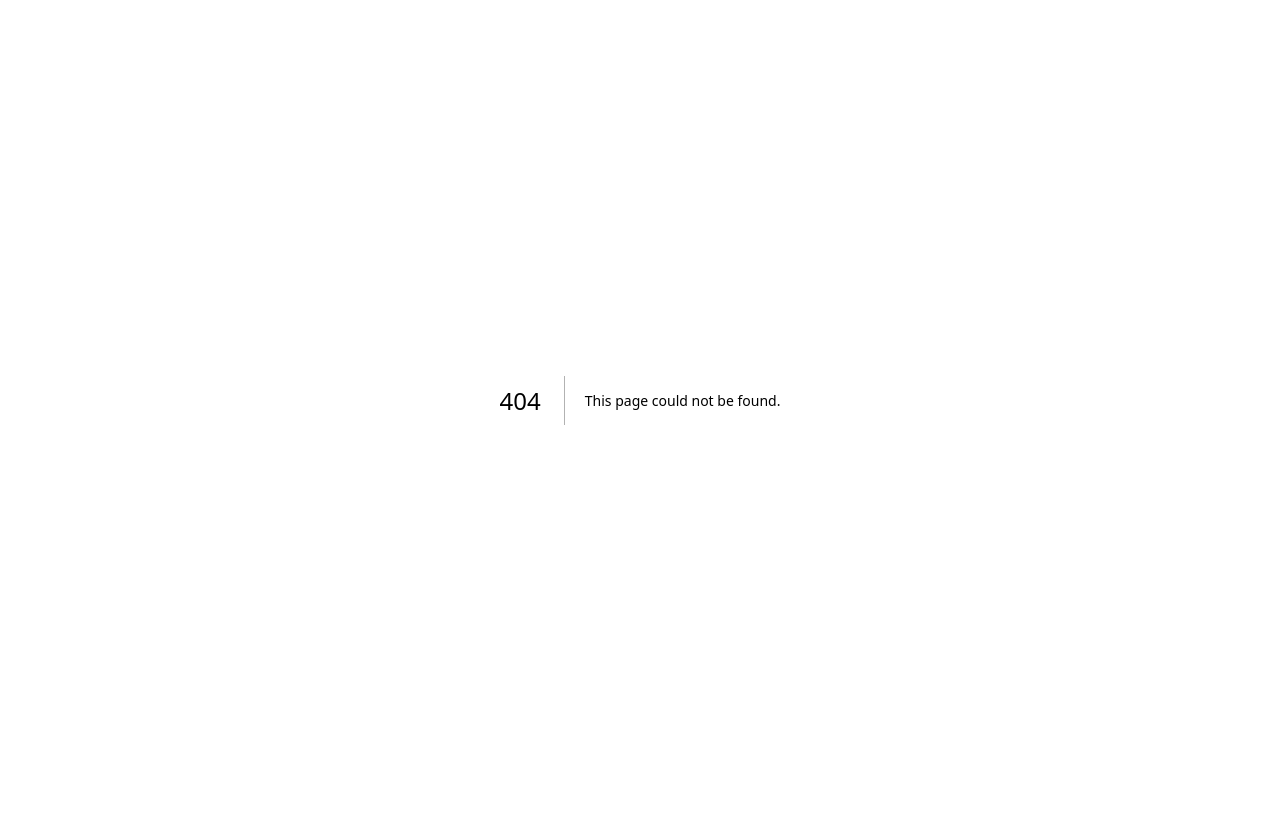
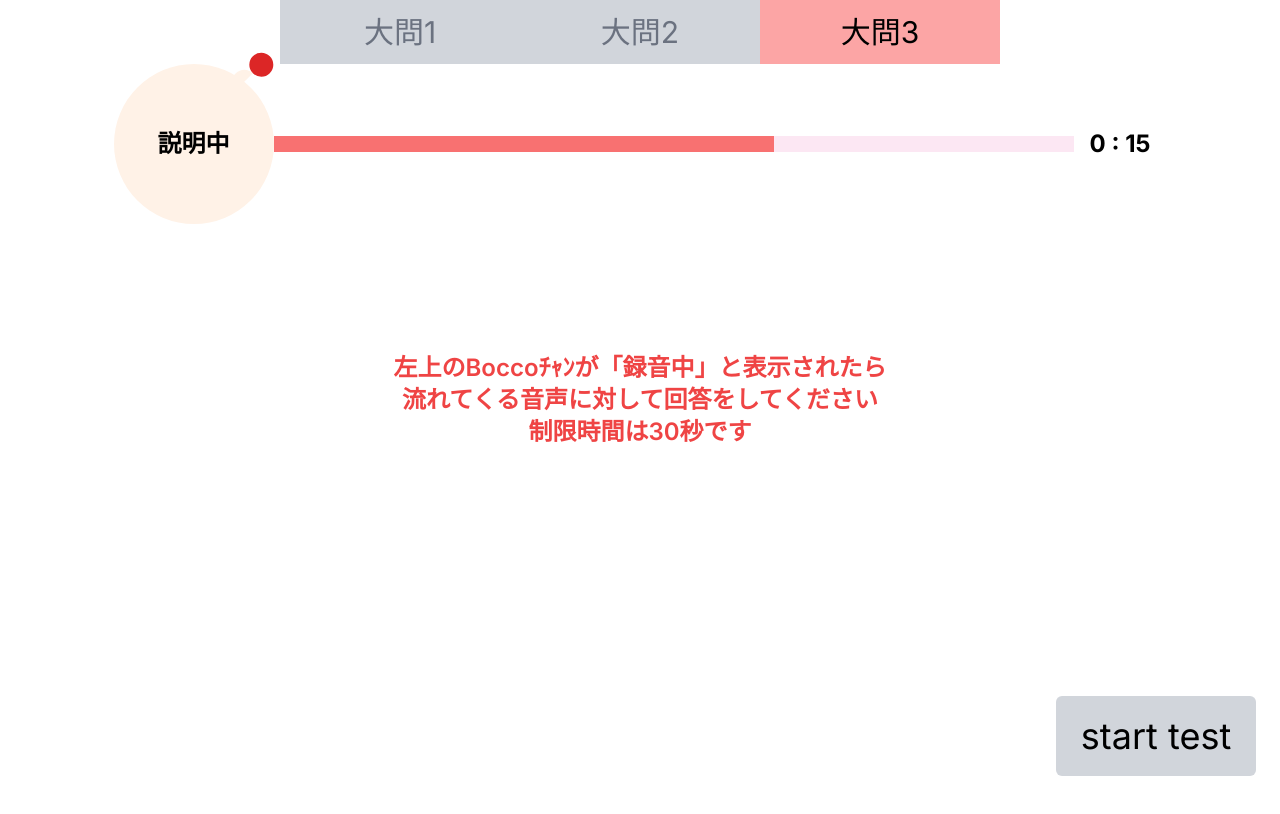
Before and after one commit to Meow520/bocco, a Next.js app in the folder speaking-test/: page /explanation/3 in a window 1280 px wide. Before the commit this address had no page. Shown: the top 814 px of the page. Built offline with nearby package versions, Linux system fonts and the light colour scheme.

Commit message:
大問３の説明画面加えました

```diff
--- /dev/null
+++ b/speaking-test/app/explanation/3/page.tsx
@@ -0,0 +1,18 @@
+// 説明（大問3）
+
+import React from 'react'
+import { CountdownBar } from '@/components/elements/Bar/CountdownBar'
+import { QuizBar } from '@/components/elements/Bar/QuizBar'
+import { ExplanationMain } from '@/components/features/explanation/3/ExplanationMain'
+
+const Explanation = () => {
+  return (
+    <div className='h-screen'>
+        <QuizBar currentNum={3} />
+        <CountdownBar status='説明中' timeLimit={30} isExplanation />
+        <ExplanationMain />
+    </div>
+  )
+}
+
+export default Explanation
--- a/speaking-test/components/elements/Bar/QuizBar.tsx
+++ b/speaking-test/components/elements/Bar/QuizBar.tsx
@@ -27,6 +27,6 @@ export const QuizBar: FC<QuizBarProps> = ({ currentNum }) => {
 };
 
 // クイズバー（問題の進捗を表すバー）
-// <Button
+// <QuizBar
 // currentNum = {1} (1 or 2 or 3)
 // />
--- a/speaking-test/components/features/explanation/2/ExplanationMain.tsx
+++ b/speaking-test/components/features/explanation/2/ExplanationMain.tsx
@@ -1,5 +1,6 @@
 "use client";
 
+import Image from "next/image";
 import React from "react";
 import { LinkButton } from "@/components/elements/Button/LinkButton";
 
@@ -7,18 +8,20 @@ export const ExplanationMain = () => {
 
   return (
     <div className="h-full">
-      <div className="w-full py-32">
+      <div className="w-full">
         <p className="text-4xl text-center">例題:</p>
+        {/* mx-auto: marginの横方向をautoにする→Image使った時に写真が中央に行くよ */}
+        {/* py-4:paddingを縦方向に4（16px）入れる */}
+        <Image src={"/images/2.png"} alt="picture" width={600} height={450} priority className="mx-auto py-4"/>
         <p className="text-4xl text-center">It&apos;s been a long time. How have you been?</p>
       </div>
 
-        <div className="absolute top-1/2 left-1/2 -translate-x-1/2 translate-y-12">
+        <div className="absolute top-1/2 left-1/2 -translate-x-1/2 translate-y-32">
+        {/* absolute=絶対位置, top/leftは要素の左上が指定された位置に行く（1/2だと画面の1/2)、-translateはマイナス方向に移動させる(x-1/2=要素のxに対する1/2、32とかはpx) */}
           <p className="text-red-500 text-2xl font-semibold text-center">
-            文章が表示されます
-            <br />
             左上のBoccoﾁｬﾝが「録音中」と表示されたら
             <br />
-            文章を読み上げてください
+            文章と図に対して回答をしてください
             <br />
             制限時間は30秒です
           </p>
--- /dev/null
+++ b/speaking-test/components/features/explanation/3/ExplanationMain.tsx
@@ -0,0 +1,28 @@
+"use client";
+
+import React from "react";
+import { LinkButton } from "@/components/elements/Button/LinkButton";
+
+export const ExplanationMain = () => {
+
+  return (
+    <div className="h-full">
+        <div className="absolute top-1/2 left-1/2 -translate-x-1/2 -translate-y-1/2">
+          <p className="text-red-500 text-2xl font-semibold text-center">
+            左上のBoccoﾁｬﾝが「録音中」と表示されたら
+            <br />
+            流れてくる音声に対して回答をしてください
+            <br />
+            制限時間は30秒です
+          </p>
+        </div>
+
+      <div className="absolute bottom-6 right-6">
+          <div className="mr-0 ml-auto">
+            <LinkButton label="start test" color="bg-gray-300 hover:bg-gray-200" size="bg" path="/quiz/1" />
+          </div>
+
+      </div>
+    </div>
+  );
+};
--- a/speaking-test/components/features/quiz/QuizMain.tsx
+++ b/speaking-test/components/features/quiz/QuizMain.tsx
@@ -5,11 +5,12 @@ import React, { FC } from "react";
 import { CountdownBar } from "@/components/elements/Bar/CountdownBar";
 import { QuizBar } from "@/components/elements/Bar/QuizBar";
 
+// .tsxは.tsファイルの中でhtmlを戻り値とする関数をexportする
 type QuizMainProps = {
   quiz: {
     id: string;
     category: number;
-    quiz: string;
+    quiz?: string;
     time: number;
     thinking?: number;
     image?: {
@@ -23,7 +24,10 @@ type QuizMainProps = {
 };
 
 export const QuizMain: FC<QuizMainProps> = ({ quiz, status }) => {
+// export constを書かないと他のファイルで使えなくなる
+// お名前:型<引数の型> = ({引数（型に書いているやつしか使えない）})　＝> {処理書いていく}
   const nextPath =
+  // ===みっつつけるとifの時のイコール、?Trueの場合、:Falseの場合
     status === "thinking"
       ? `/quiz/${quiz.id}`
       : quiz.next === "explanation"
@@ -32,6 +36,7 @@ export const QuizMain: FC<QuizMainProps> = ({ quiz, status }) => {
           ? "complete"
           : `/quiz/${quiz.next}`;
   return (
+    // 一個しか要素書いたらダメなので、divタグでくくる（中に要素入れるのはok)
     <div className="h-screen">
       <QuizBar currentNum={quiz.category} />
       <CountdownBar
@@ -39,9 +44,11 @@ export const QuizMain: FC<QuizMainProps> = ({ quiz, status }) => {
         timeLimit={status === "quiz" ? quiz.time : quiz.thinking ? quiz.thinking : 30}
         nextPath={nextPath}
       />
-      {quiz.image ? (
+      {quiz.image && (
+        // &&Trueの時だけの処理
         <div>
           <Image
+          // /はpublicの中
             src={`/images/${quiz.image.path}`}
             priority
             width={quiz.image.width}
@@ -49,13 +56,14 @@ export const QuizMain: FC<QuizMainProps> = ({ quiz, status }) => {
             alt="picture"
             className="mx-auto"
           />
-          <p className="text-center text-4xl py-4">{quiz.quiz}</p>
-        </div>
-      ) : (
-        <div className="py-40">
-          <p className="text-center text-4xl">{quiz.quiz}</p>
         </div>
       )}
+      {quiz.quiz&&(
+          <div className={`${quiz.image?"":"py-40"}`}>
+            <p className={`${quiz.image&&"py-4"} ${"text-center text-4xl"}`}>{quiz.quiz}</p>
+          </div>
+      )}
+
     </div>
   );
 };
--- a/speaking-test/tailwind.config.ts
+++ b/speaking-test/tailwind.config.ts
@@ -1,11 +1,7 @@
 import type { Config } from "tailwindcss";
 
 const config: Config = {
-  content: [
-    "./pages/**/*.{js,ts,jsx,tsx,mdx}",
-    "./components/**/*.{js,ts,jsx,tsx,mdx}",
-    "./app/**/*.{js,ts,jsx,tsx,mdx}",
-  ],
+  content: ["./pages/**/*.{ts,tsx}", "./components/**/*.{ts,tsx}", "./app/**/*.{ts,tsx}"],
   theme: {
     extend: {
       backgroundImage: {
@@ -13,7 +9,7 @@ const config: Config = {
         "gradient-conic": "conic-gradient(from 180deg at 50% 50%, var(--tw-gradient-stops))",
       },
       colors: {
-        "bocco": "#FFF2E7",
+        bocco: "#FFF2E7",
       },
     },
   },
```
Also changed, not shown: speaking-test/app/README.md, speaking-test/components/README.md, speaking-test/data/README.md, speaking-test/public/images/soundmark.png (added).
